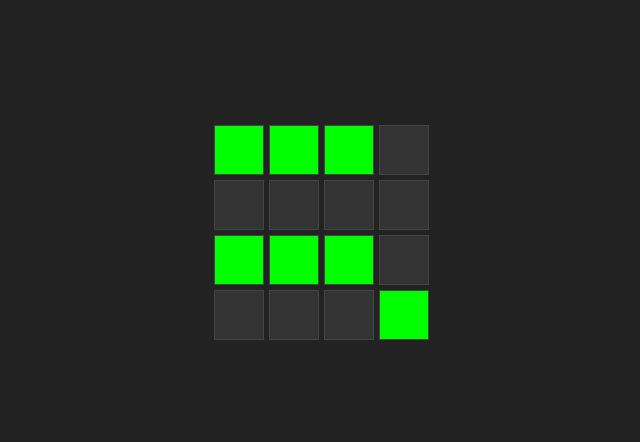
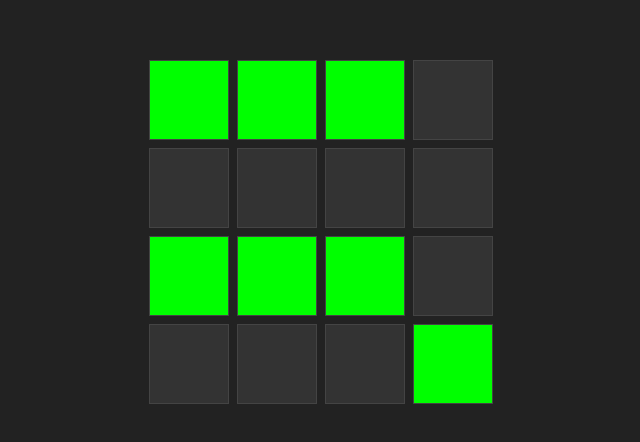
Before and after one commit to HeliumNeon210/16tyles, a plain HTML site: page index.html in a window 1280 px wide. Shown: the part 168-610 px from the top of the page, without its empty margins (319-959 px from the left). Drawn offline with Linux system fonts and the light colour scheme.

Commit message:
Update index.html

```diff
--- a/index.html
+++ b/index.html
@@ -21,14 +21,14 @@
 
     #tileClock {
       display: grid;
-      grid-template-columns: repeat(4, 50px);
-      grid-template-rows: repeat(4, 50px);
-      gap: 5px;
+      grid-template-columns: repeat(4, 80px);
+      grid-template-rows: repeat(4, 80px);
+      gap: 8px;
     }
 
     .tile {
-      width: 50px;
-      height: 50px;
+      width: 80px;
+      height: 80px;
       border: 1px solid #444;
       transition: background 0.3s;
     }
```
